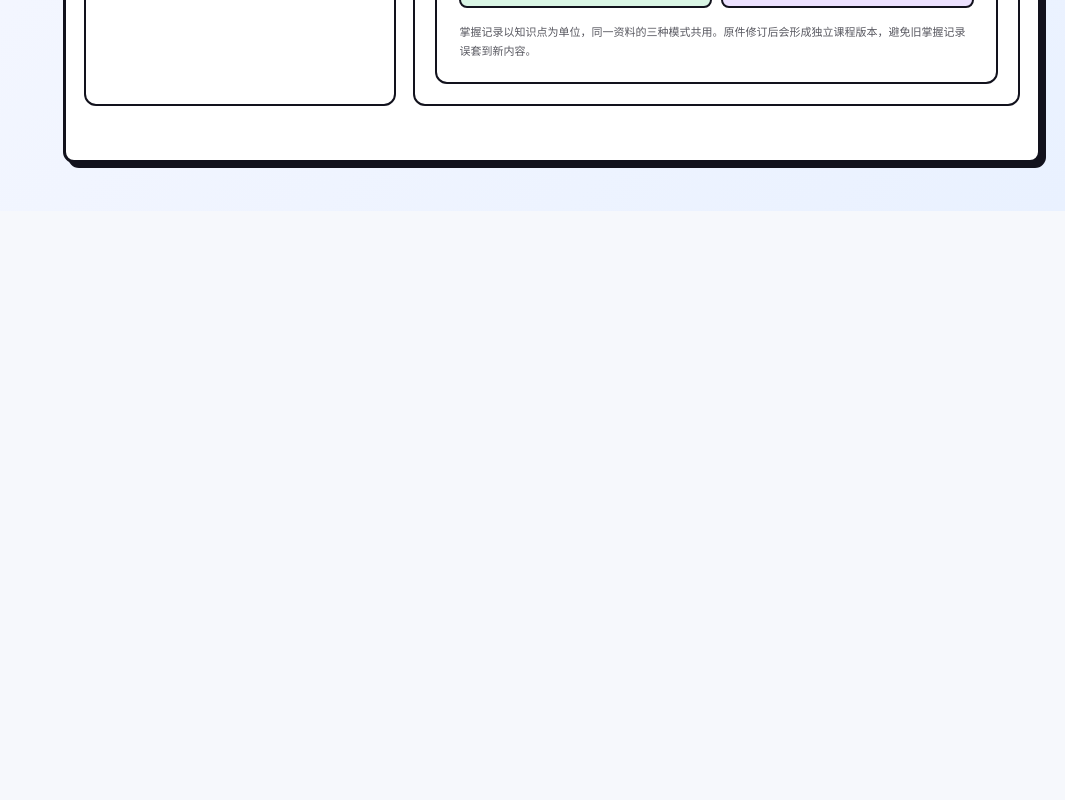
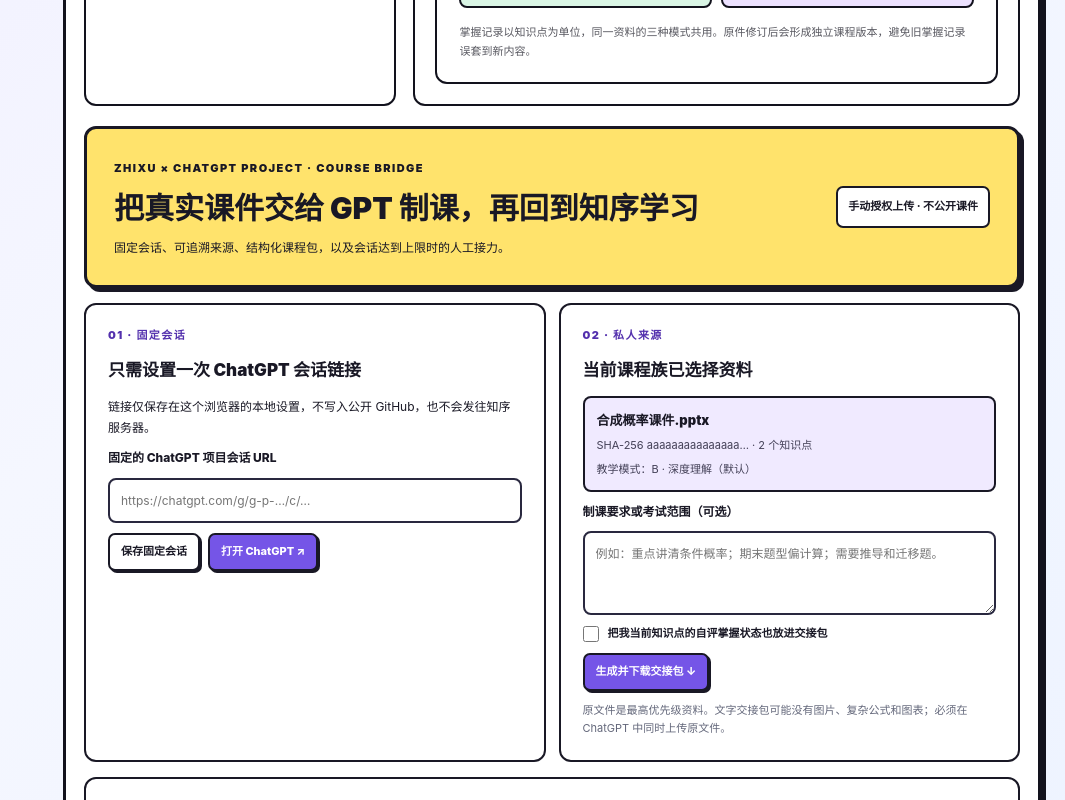
Before and after one commit to colddreamxiaowd/ContinueLeanringWithAI, a Next.js app in the folder web/: page /ui-lab/plan-modes in a window 1280 px wide. Shown: the part 1380-2180 px from the top of the page, without its empty margins (215-1280 px from the left). Before the commit the page ends 1591 px from the top, so only its background shows below. Built offline with nearby package versions, Linux system fonts and the light colour scheme.

Commit message:
feat(gpt-handoff): attach complete ChatGPT transfer and import to existing three-mode course family

```diff
--- a/web/src/components/CoursePlanStudio.tsx
+++ b/web/src/components/CoursePlanStudio.tsx
@@ -5,6 +5,7 @@ import Link from "next/link";
 import {ShellIntegrationFrame} from "@/design/pixel-pop/workstreams/shell/IntegrationFrame";
 import {demoPlanBundle,taskFor,normalizeMastery,upgradeMastery,MASTERY_LEVELS,MODE_NAMES} from "@/lib/course-plan-view.mjs";
 import s from "./course-plan-studio.module.css";
+import ChatGptCourseHandoff from "./ChatGptCourseHandoff";
 
 type Mode="deep"|"faithful"|"exam";
 type Level=0|1|2;
@@ -246,6 +247,8 @@ export default function CoursePlanStudio({demo=false,ownerId=""}:{demo?:boolean;
      </article>}
     </section>
    </div>}
+   {current&&<ChatGptCourseHandoff bundle={current} familyId={familyId} mastery={mastery}
+    mode={mode} demo={demo}/>}
    {!demo&&!current&&ready&&!busy&&<p className={s.empty}>选择一份已同步的 Office 文件并点击生成，或打开已有的私人课程方案。</p>}
   </main>
  </ShellIntegrationFrame>;
```
